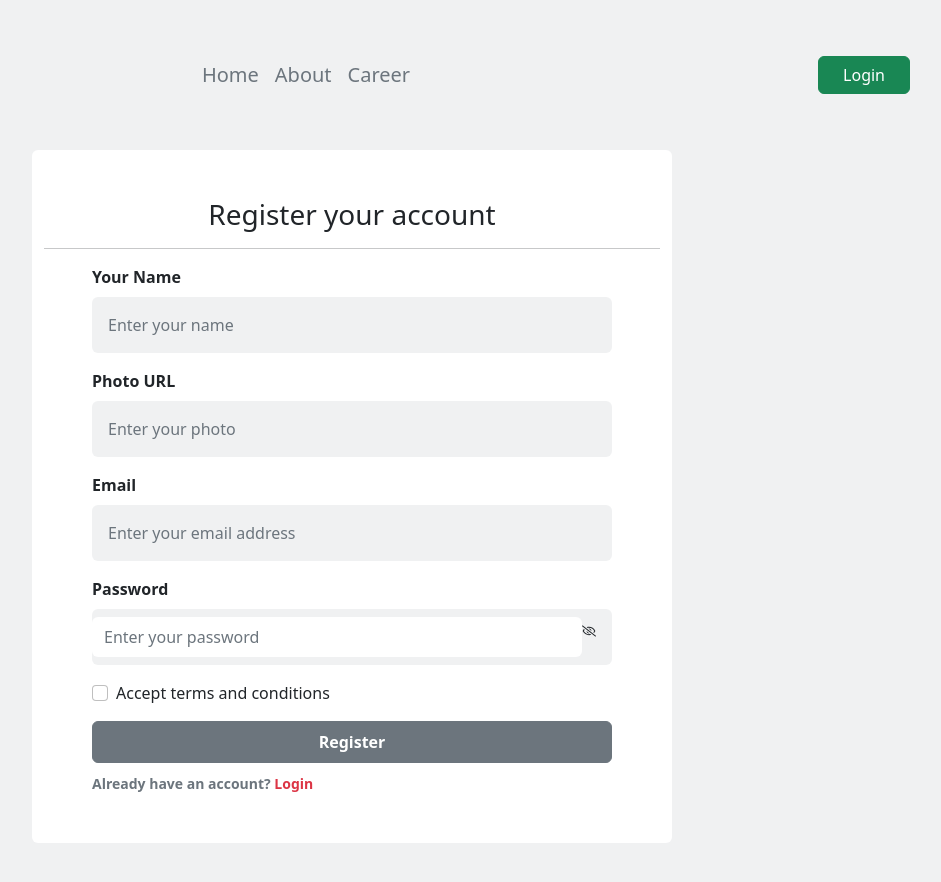
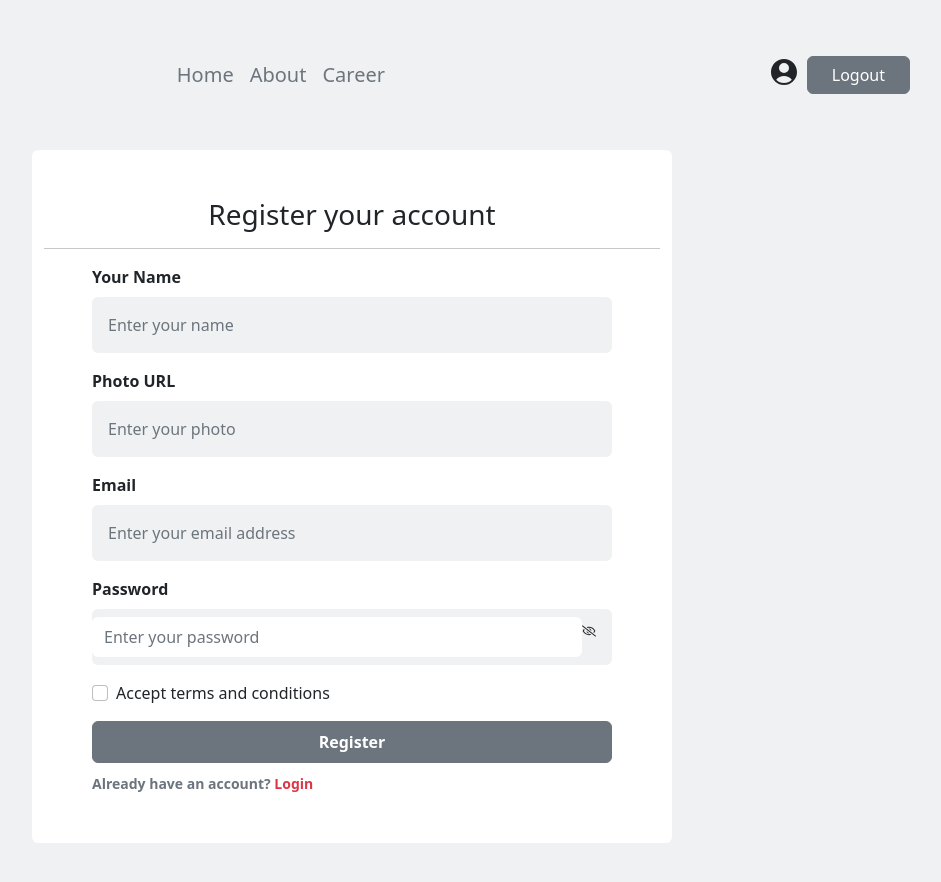
Before and after one commit to masumbillah99/the-news-dragon-side, a React (Vite) app: page /register in a window 1280 px wide. Shown: the top 882 px of the page, without its empty margins (288-1229 px from the left). Built offline with nearby package versions, Linux system fonts and the light colour scheme; no server answers; sample sign-in values are in the browser's storage.

Commit message:
observe onAuthStateChange and log out user

```diff
--- a/src/pages/Login/Login/Login.jsx
+++ b/src/pages/Login/Login/Login.jsx
@@ -1,11 +1,12 @@
 import React, { useContext, useState } from "react";
-import { Link } from "react-router-dom";
+import { Link, useNavigate } from "react-router-dom";
 import { Button, Container, Form } from "react-bootstrap";
 import { AuthContext } from "../../../providers/AuthProvider";
 import { FaRegEye, FaRegEyeSlash } from "react-icons/fa";
 
 const Login = () => {
   const { signInUser } = useContext(AuthContext);
+  const navigate = useNavigate();
 
   const [error, setError] = useState("");
   const [show, setShow] = useState(false);
@@ -20,6 +21,7 @@ const Login = () => {
       .then((result) => {
         const loggedUser = result.user;
         console.log(loggedUser);
+        navigate("/category/0");
       })
       .catch((err) => {
         setError(err.message);
--- a/src/pages/Login/Register/Register.jsx
+++ b/src/pages/Login/Register/Register.jsx
@@ -1,11 +1,11 @@
 import React, { useContext, useState } from "react";
-import { Link, useLocation } from "react-router-dom";
+import { Link } from "react-router-dom";
 import { AuthContext } from "../../../providers/AuthProvider";
 import { Button, Container, Form } from "react-bootstrap";
 import { FaRegEye, FaRegEyeSlash } from "react-icons/fa";
 
 const Register = () => {
-  const { user, RegisterUser } = useContext(AuthContext);
+  const { user, registerUser } = useContext(AuthContext);
 
   const [error, setError] = useState("");
   const [show, setShow] = useState(false);
@@ -26,16 +26,15 @@ const Register = () => {
     } else if (/^[^\s@]+@[^\s@]+\.[^\s@]+$/.test(email)) {
       setError("email is not valid");
     }
-    if ((name, photo, email, password)) {
-      RegisterUser(email, password)
-        .then((result) => {
-          const loggedUser = result.user;
-          console.log(loggedUser);
-        })
-        .catch((err) => {
-          setError(err.message);
-        });
-    }
+
+    registerUser(email, password)
+      .then((result) => {
+        const createdUser = result.user;
+        console.log(createdUser);
+      })
+      .catch((err) => {
+        setError(err.message);
+      });
   };
 
   return (
--- a/src/pages/Shared/NavigationBar/NavigationBar.jsx
+++ b/src/pages/Shared/NavigationBar/NavigationBar.jsx
@@ -1,20 +1,27 @@
 import React from "react";
-import { Container, Nav, Navbar } from "react-bootstrap";
+import { Button, Container, Nav, Navbar } from "react-bootstrap";
 import { Link } from "react-router-dom";
 import { useContext } from "react";
 import { AuthContext } from "../../../providers/AuthProvider";
 import { UserCircleIcon } from "@heroicons/react/24/solid";
 
 const NavigationBar = () => {
-  const { user } = useContext(AuthContext);
+  const { user, logOutUser } = useContext(AuthContext);
+
+  // handle sign out user
+  const handleLogOut = () => {
+    logOutUser()
+      .then()
+      .catch((err) => console.log(err));
+  };
 
   return (
     <div>
       <Navbar expand="lg" className="mb-5">
         <Container>
           <Navbar.Toggle aria-controls="basic-navbar-nav" />
-          <Navbar.Collapse id="basic-navbar-nav">
-            <Nav className="ms-auto fs-5 my-3 my-lg-0">
+          <Navbar.Collapse id="basic-navbar-nav" className="text-center">
+            <Nav className="ms-lg-auto fs-5 my-3 my-lg-0">
               <Link
                 className="text-decoration-none text-secondary"
                 to="/category/0"
@@ -34,17 +41,22 @@ const NavigationBar = () => {
                 Career
               </Link>
             </Nav>
-            <Nav className="ms-auto">
+            <Nav className="ms-lg-auto">
               {user && (
-                <UserCircleIcon style={{ width: "2rem", marginRight: "7px" }} />
+                <span className="mx-auto mb-3 mb-lg-0">
+                  <UserCircleIcon
+                    style={{ width: "2rem", marginRight: "7px" }}
+                  />
+                </span>
               )}
               {user ? (
-                <Link
-                  className="btn btn-secondary px-4 text-white text-decoration-none"
-                  to="/login"
+                <Button
+                  onClick={handleLogOut}
+                  className="px-4"
+                  variant="secondary"
                 >
                   Logout
-                </Link>
+                </Button>
               ) : (
                 <Link
                   className="btn btn-success px-4 text-white text-decoration-none"
--- a/src/providers/AuthProvider.jsx
+++ b/src/providers/AuthProvider.jsx
@@ -1,8 +1,10 @@
-import React, { createContext, useState } from "react";
+import React, { createContext, useState, useEffect } from "react";
 import {
   createUserWithEmailAndPassword,
   getAuth,
+  onAuthStateChanged,
   signInWithEmailAndPassword,
+  signOut,
 } from "firebase/auth";
 import app from "../firebase/firebase.config";
 
@@ -14,7 +16,7 @@ const AuthProvider = ({ children }) => {
   const [user, setUser] = useState(null);
 
   // sign up new users
-  const RegisterUser = (email, password) => {
+  const registerUser = (email, password) => {
     return createUserWithEmailAndPassword(auth, email, password);
   };
 
@@ -23,7 +25,24 @@ const AuthProvider = ({ children }) => {
     return signInWithEmailAndPassword(auth, email, password);
   };
 
-  const authInfo = { user, RegisterUser, signInUser };
+  // sign out a user
+  const logOutUser = () => {
+    return signOut(auth);
+  };
+
+  // get the currently signed-in user
+  useEffect(() => {
+    const unsubscribe = onAuthStateChanged(auth, (loggedUser) => {
+      console.log("logged in user", loggedUser);
+      setUser(loggedUser);
+    });
+
+    return () => {
+      unsubscribe();
+    };
+  }, []);
+
+  const authInfo = { user, registerUser, signInUser, logOutUser };
 
   return (
     <div>
```
Also changed, not shown: src/routes/PrivateRoute.jsx (added, +21 -0 lines).
